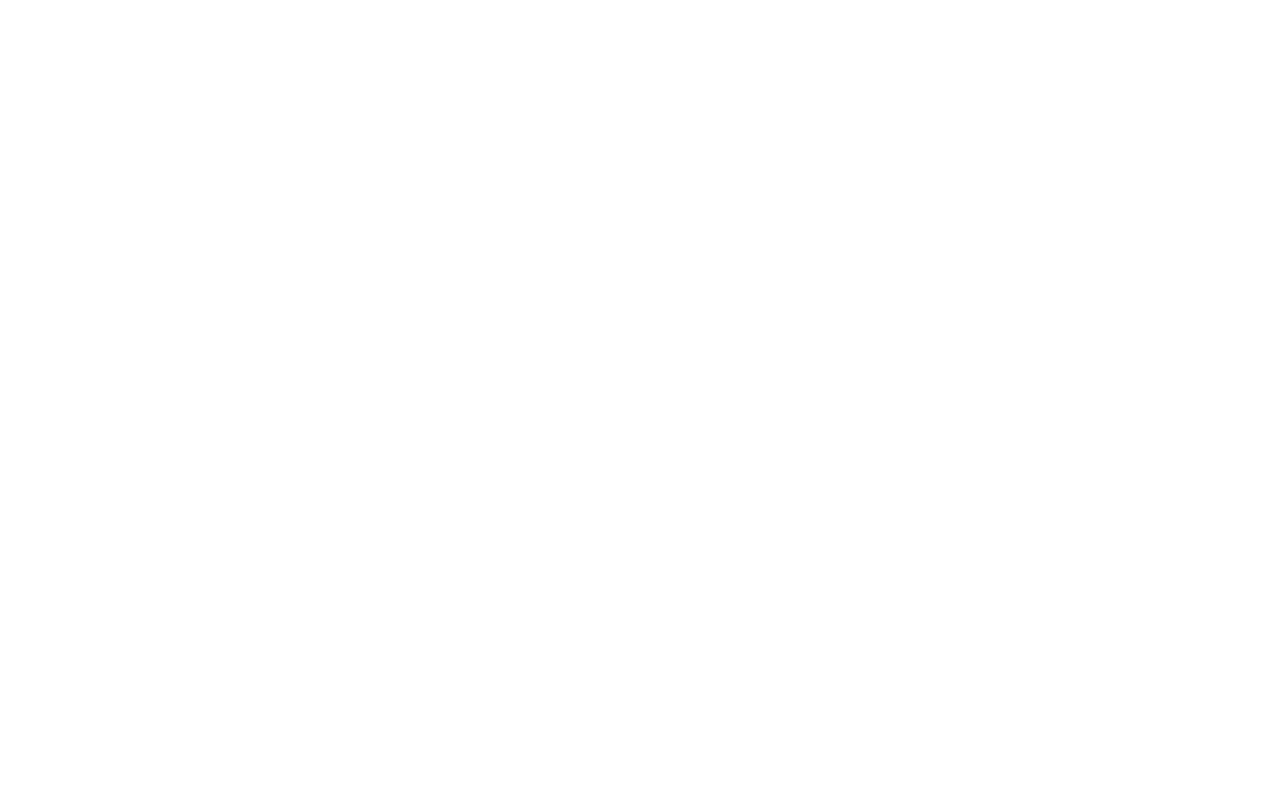
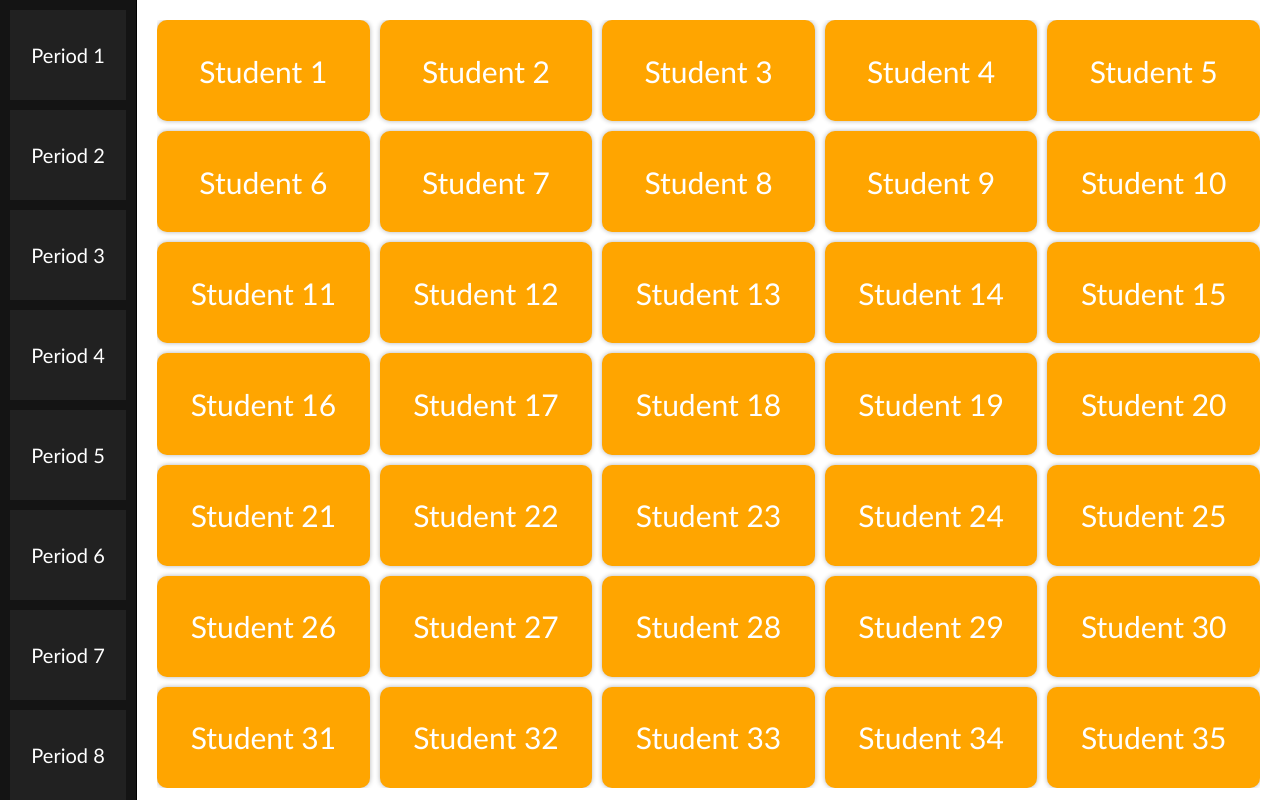
Before and after one commit to bruteforceproject/PortalEd, a React (Create React App) app in the folder frontend/: page /teacherView in a window 1280 px wide. Before the commit this address had no page. Built offline with nearby package versions, Linux system fonts and the light colour scheme.

Commit message:
Teacher View

```diff
--- a/frontend/src/App.js
+++ b/frontend/src/App.js
@@ -3,8 +3,9 @@
 import React from "react";
 import {Routes, Route} from "react-router-dom";
 
-import studentOverview from './components/studentOverview';
-import home from './components/home'
+import studentOverview from './Components/studentOverview'
+import teacherView from './Components/teacherView'
+import home from './Components/home'
 
 
 
@@ -15,6 +16,7 @@
         <Routes>
             <Route  exact path="/" Component={home} />
             <Route  exact path="/studentOverview" Component={studentOverview} />
+            <Route  exact path="/teacherView" Component={teacherView} />
         </Routes>
     </div>
   );
--- a/frontend/src/components/home.js
+++ b/frontend/src/components/home.js
@@ -21,7 +21,10 @@
         </a>
         <div>
           <ul>
-              <Link to="/studentOverview">StudentOverview</Link>
+            <Link to="/studentOverview">StudentOverview</Link>
+          </ul>
+          <ul>
+            <Link to="/teacherView">TeacherView</Link>
           </ul>
           </div>
       </header>
--- /dev/null
+++ b/frontend/src/components/teacherView.css
@@ -0,0 +1,56 @@
+.classroom {
+    display: flex;
+    flex-direction: row;
+    width: 100%;
+    height: 100vh;
+    overflow: hidden;
+  }
+
+  .period-buttons {
+    display: flex;
+    flex-direction: column;
+    justify-content: space-between;
+    width: 10%;
+    height: 100vh;
+    border-right: 1px solid black;
+    padding: 10px;
+    background-color: #141414;
+  }
+
+  .button {
+    display: flex;
+    justify-content: center;
+    align-items: center;
+    width: 100%;
+    height: 100%;
+    margin-bottom: 10px;
+    background-color: #212121;
+    color: white;
+    font-size: 20px;
+    cursor: pointer;
+  }
+
+  .student-grid {
+    display: grid;
+    grid-template-columns: repeat(5, 1fr);
+    grid-template-rows: repeat(7, 1fr);
+    gap: 10px;
+    width: 95%;
+    height: 96vh;
+    padding: 0px;
+    margin: 20px;
+    overflow-y: auto;
+  }
+
+  .student {
+    display: flex;
+    justify-content: center;
+    align-items: center;
+    width: 100%;
+    height: 100%;
+    background-color: orange;
+    color: white;
+    font-size: 30px;
+    border-radius: 10px;
+    box-shadow: 0px 0px 5px rgba(0, 0, 0, .3);
+  }
--- a/frontend/src/components/teacherView.js
+++ b/frontend/src/components/teacherView.js
@@ -1,9 +1,27 @@
 import React from 'react'
+import './teacherView.css'
 
 const teacherView = () => {
+  const students = [...Array(35).keys()]; // create array of 35 students
+
   return (
-    <div>teacherView</div>
-  )
+    <div className="classroom">
+      <div className="period-buttons">
+        {[...Array(8).keys()].map((i) => (
+          <div className="button" key={i}>
+            Period {i + 1}
+          </div>
+        ))}
+      </div>
+      <div className="student-grid">
+        {students.map((i) => (
+          <div className="student" key={i}>
+            Student {i + 1}
+          </div>
+        ))}
+      </div>
+    </div>
+  );
 }
 
 export default teacherView
```
